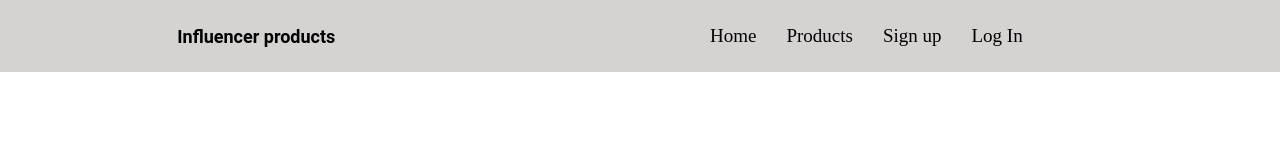
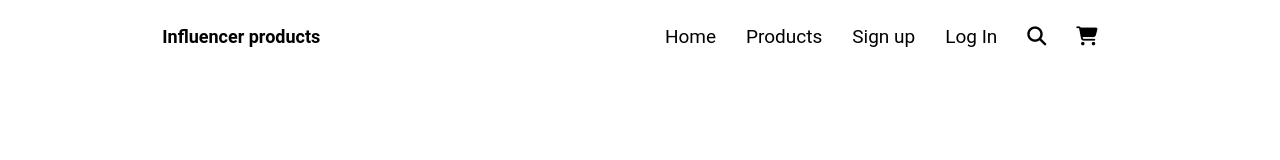
Before and after one commit to ahammednabi245/leader-board-practice, a plain HTML site: page index.html in a window 1280 px wide. Drawn offline with Linux system fonts and the light colour scheme.

Commit message:
nav section

```diff
--- a/index.html
+++ b/index.html
@@ -5,9 +5,13 @@
     <meta http-equiv="X-UA-Compatible" content="IE=edge">
     <meta name="viewport" content="width=device-width, initial-scale=1.0">
     <title>Influencer-Leader-Board</title>
+
     <link rel="stylesheet" href="styles/style.css">
+    <script src="https://kit.fontawesome.com/ce4c4f62bb.js" crossorigin="anonymous"></script>
+
 </head>
 <body>
+    <!-- nav section start -->
     <header>
         <div class="nav-container">
           <div class="heading-container">
@@ -19,11 +23,12 @@
               <li class="item">Products</li>
               <li class="item">Sign up</li>
               <li class="item">Log In</li>
-              <li class="item"><img class="icon" src="logos/magnifying-glass-solid.svg" alt=""></li>
-              <li class="item"><img class="icon" src="logos/cart-shopping-solid.svg" alt=""><li>
+              <li class="item"><i class="fa-solid fa-magnifying-glass"></i></li>
+              <li class="item"><i class="fa-solid fa-cart-shopping"></i><li>
            </ul>
           </div>
         </div>
       </header>
+      <!-- nav section end -->
 </body>
 </html>
--- a/styles/style.css
+++ b/styles/style.css
@@ -1,35 +1,38 @@
-*{
+* {
     margin: 0;
 
 }
-
-
-.nav-container{
+ /* nav section start */
+.nav-container {
     display: flex;
-    justify-content:space-around;
+    justify-content: space-around;
     padding: 15px;
-    background-color: rgba(172, 166, 166, 0.5);
-    border-bottom:1px solid rgba(227, 227, 227,);
+    /* background-color: rgba(172, 166, 166, 0.5);
+    border-bottom:1px solid rgba(227, 227, 227,); */
+    font-family: 'roboto';
 }
 
-.heading-container{
+.heading-container {
     display: flex;
     justify-content: center;
     align-items: center;
-    font-size:18px;
+    font-size: 18px;
     font-weight: 700;
-    font-family: 'roboto';
 
 }
 
-.items{
+.items {
     display: flex;
     list-style: none;
+
 }
-.item{
+
+.item {
     margin-right: 10px;
     padding: 10px;
     font-size: 19px;
     text-decoration: none;
     cursor: pointer;
 }
+
+/* nav section end */
```
